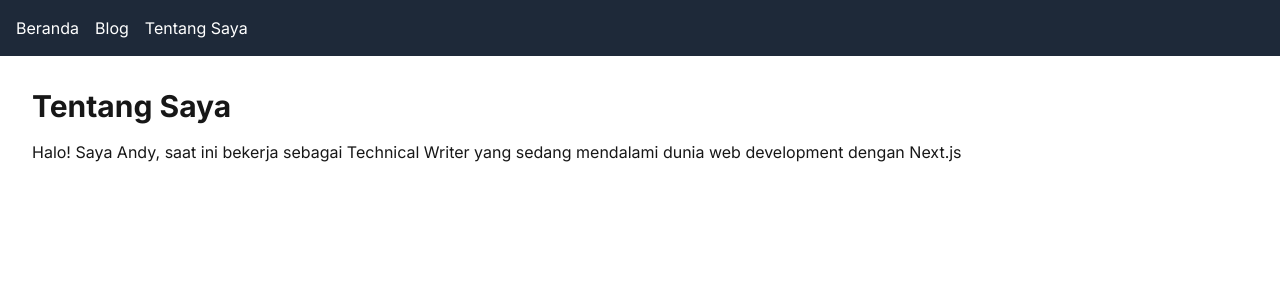
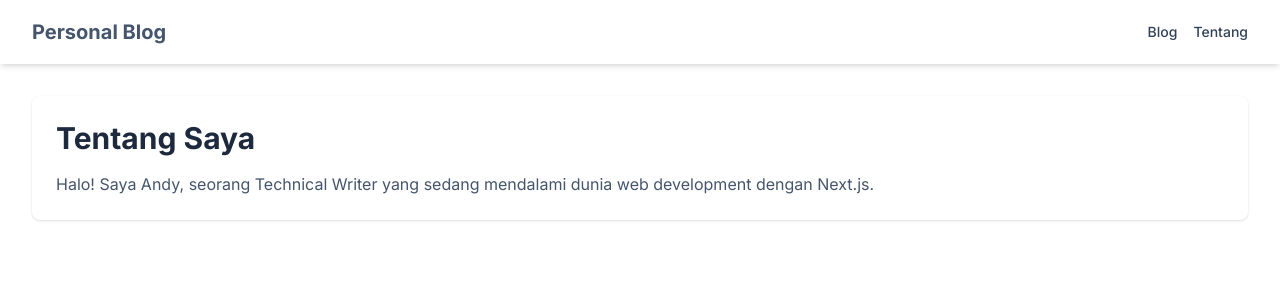
Before and after one commit to aasum-a/my-personal-blog, a Next.js app: page /about in a window 1280 px wide. Shown: the top 300 px of the page. Built offline with nearby package versions, Linux system fonts and the light colour scheme.

Commit message:
Refactor About and Blog pages for improved layout and styling; update Navbar for better navigation

```diff
--- a/src/app/about/page.tsx
+++ b/src/app/about/page.tsx
@@ -1,11 +1,11 @@
 export default function AboutPage() {
   return (
-    <main className="p-8">
-      <h1 className="text-3xl font-bold">Tentang Saya</h1>
-      <p className="mt-4">
-        Halo! Saya Andy, saat ini bekerja sebagai Technical Writer yang sedang
-        mendalami dunia web development dengan Next.js
+    <div className="bg-white p-6 rounded-lg shadow-sm">
+      <h1 className="text-3xl font-bold text-slate-800">Tentang Saya</h1>
+      <p className="mt-4 text-slate-600">
+        Halo! Saya Andy, seorang Technical Writer yang sedang mendalami dunia
+        web development dengan Next.js.
       </p>
-    </main>
+    </div>
   );
 }
--- a/src/app/blog/page.tsx
+++ b/src/app/blog/page.tsx
@@ -1,11 +1,19 @@
+import Link from "next/link";
+
 export default function BlogPage() {
   return (
     <main className="p-8">
       <h1 className="text-3xl font-bold">Semua Tulisan</h1>
       <ul className="mt-6 space-y-4 list-disc list-inside">
-        <li>Belajar Next.js App Router</li>
-        <li>Tips untuk Troubleshooting Error di Awal</li>
-        <li>Rencana Proyek Tugas Besar</li>
+        <Link href="/blog/belajar-react">
+          <li>Belajar Next.js App Router</li>
+        </Link>
+        <Link href="/blog/tips-troubleshooting">
+          <li>Tips untuk Troubleshooting Error di Awal</li>
+        </Link>
+        <Link href="/blog/rencana-proyek">
+          <li>Rencana Proyek Tugas Besar</li>
+        </Link>
       </ul>
     </main>
   );
--- a/src/app/layout.tsx
+++ b/src/app/layout.tsx
@@ -17,9 +17,13 @@ export default function RootLayout({
 }>) {
   return (
     <html lang="en">
-      <body className={inter.className}>
-        <Navbar />
-        <main>{children}</main>
+      <body className={`${inter.className} bg-slate-100 text-slate-900`}>
+        <div className="flex min-h-screen flex-col">
+          <Navbar />
+          <main className="flex-grow container mx-auto p-4 sm:p-6 lg:p-8">
+            {children}
+          </main>
+        </div>
       </body>
     </html>
   );
--- a/src/app/ui/Navbar.tsx
+++ b/src/app/ui/Navbar.tsx
@@ -2,17 +2,22 @@ import Link from "next/link";
 
 export default function Navbar() {
   return (
-    <header className="bg-gray-800 text-white p-4">
-      <nav className="container mx-auto flex gap-4">
-        <Link href="/" className="hover:text-gray-300">
-          Beranda
+    <header className="bg-white shadow-md">
+      <nav className="container mx-auto flex h-16 items-center justify-between p-4 sm:p-6 lg:p-8">
+        <Link
+          href="/"
+          className="text-xl font-bold text-slate-600 hover:text-slate-400"
+        >
+          Personal Blog
         </Link>
-        <Link href="/blog" className="hover:text-gray-300">
-          Blog
-        </Link>
-        <Link href="/about" className="hover:text-gray-300">
-          Tentang Saya
-        </Link>
+        <div className="flex items-center gap-4 text-sm font-medium">
+          <Link href="/blog" className="text-slate-700 hover:text-slate-600">
+            Blog
+          </Link>
+          <Link href="/about" className="text-slate-700 hover:text-slate-600">
+            Tentang
+          </Link>
+        </div>
       </nav>
     </header>
   );
```
